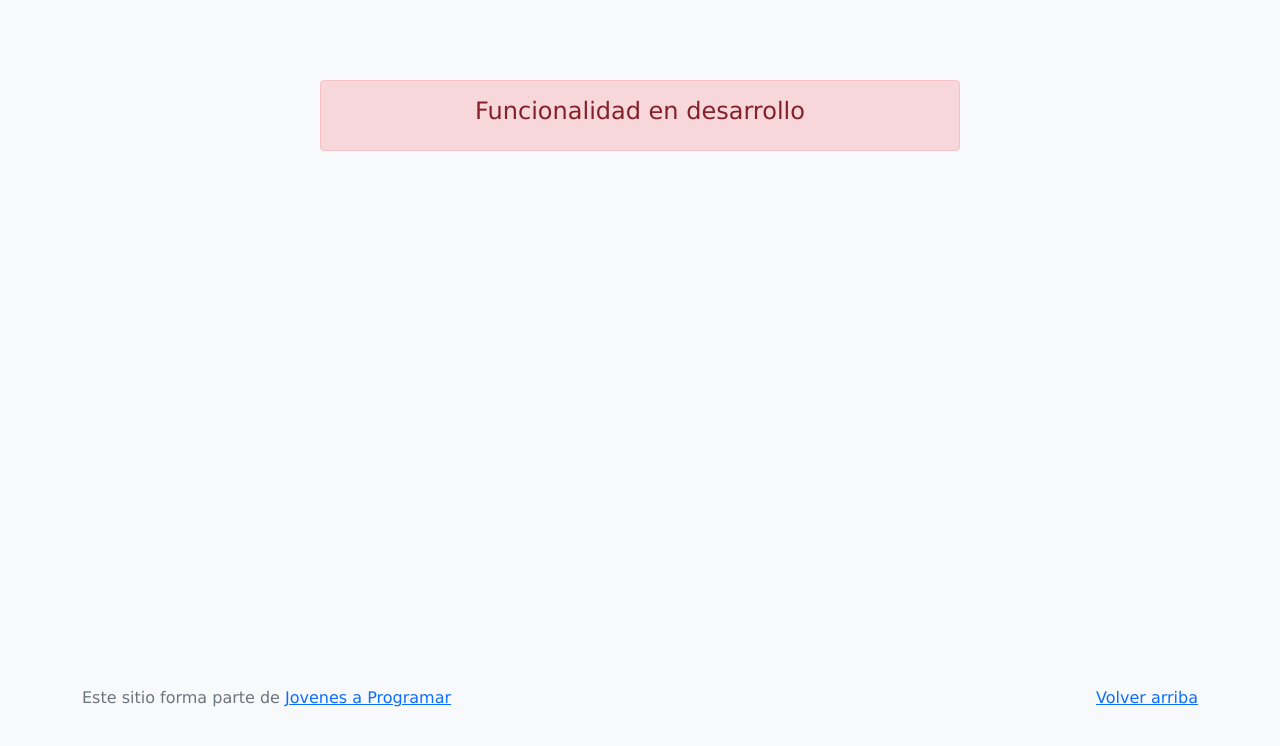
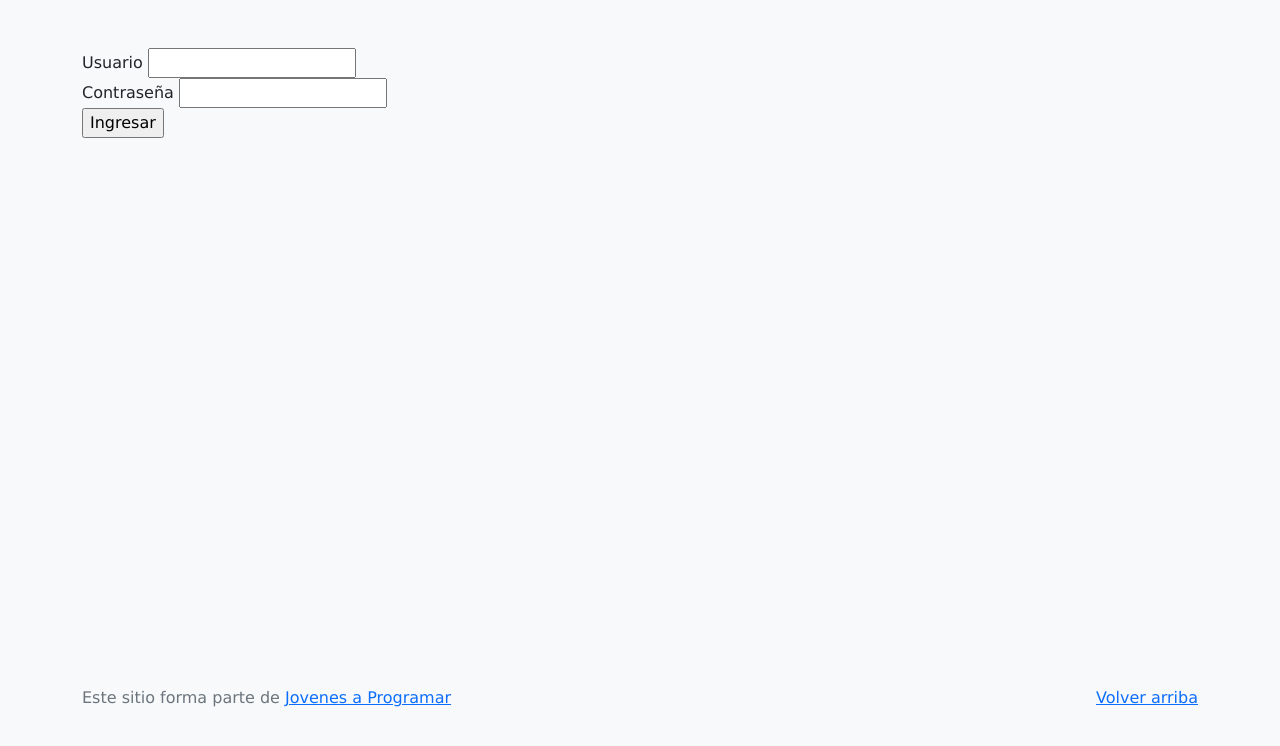
Before and after one commit to sal0monnn/JAP_Proyecto, a plain HTML site: page login.html in a window 1280 px wide. Drawn offline with Linux system fonts and the light colour scheme.

Commit message:
login en html
commit inicial de la base del login, parte de html

```diff
--- a/login.html
+++ b/login.html
@@ -19,9 +19,11 @@
 <body>
   <main class="mt-5">
     <div class="container">
-      <div class="alert alert-danger text-center" role="alert">
-        <h4 class="alert-heading">Funcionalidad en desarrollo</h4>
-      </div>
+      <label for="usuario">Usuario</label>
+      <input type="text" id="user" name="usuario"><br>
+      <label for="usuario">Contraseña</label>
+      <input type="text" id="pass" name="password"><br>
+      <input type="button" id="botonLogin" value="Ingresar">
     </div>
   </main>
   <footer class="text-muted">
```
